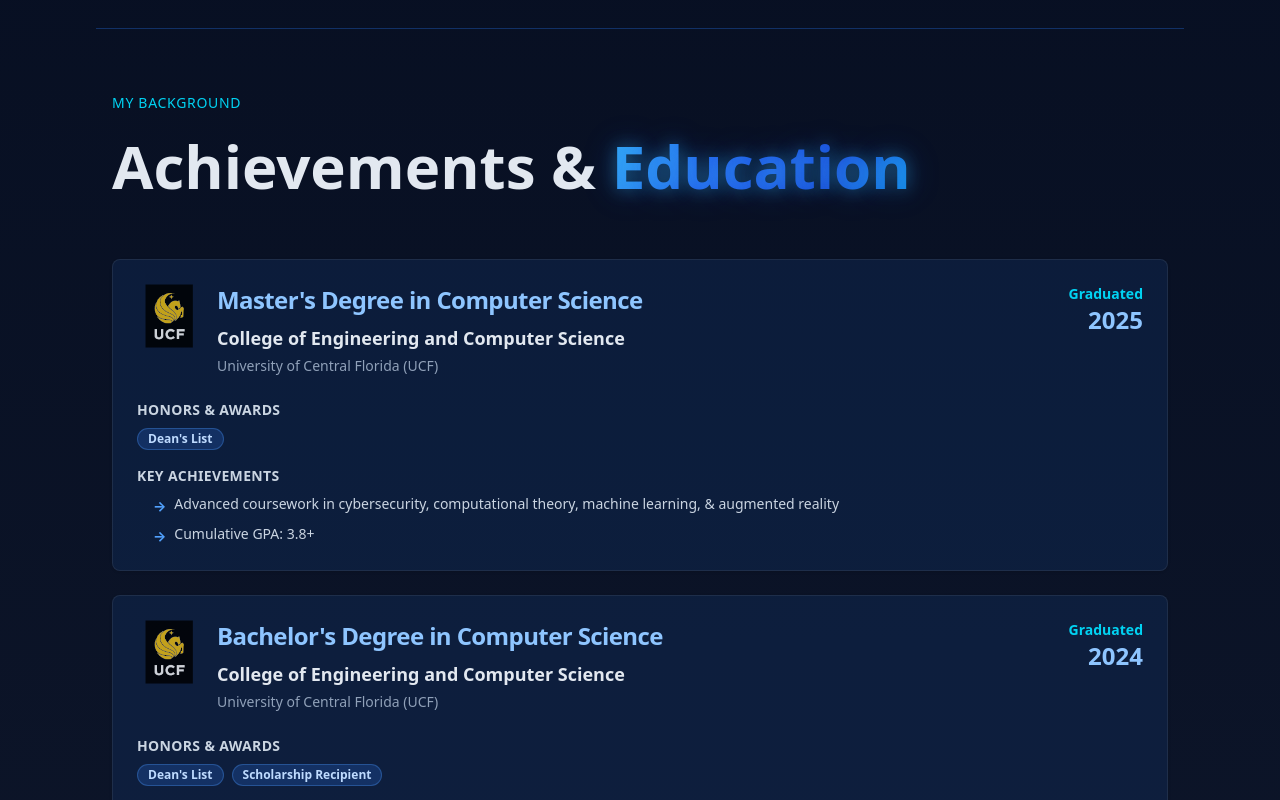
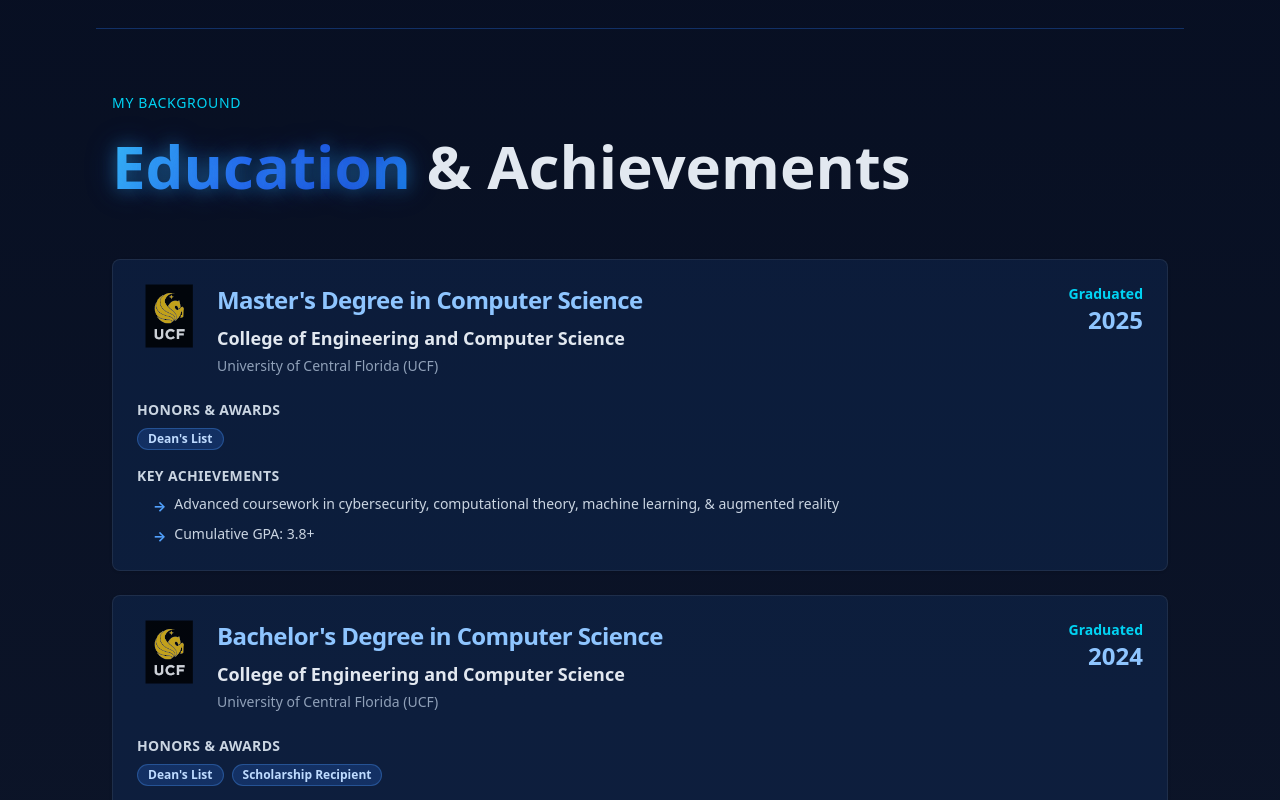
Before and after one commit to JPacheco35/portfolio, a React (Vite) app: page / in a window 1280 px wide. Shown: the part 1820-2620 px from the top of the page. Built offline with nearby package versions, Linux system fonts and the light colour scheme; no server answers.

Commit message:
fix: Contact Section header verbage

```diff
--- a/src/components/ContactSection.tsx
+++ b/src/components/ContactSection.tsx
@@ -7,6 +7,7 @@ import { cn } from '@/lib/utils'
 import { Github, Linkedin, Mail, MapPin, Send } from 'lucide-react'
 import SocialCard from "@/components/SocialCard.tsx";
 import OpportunityPill from "@/components/OpportunityPill.tsx";
+import styles from "@/components/HeroSection.module.css";
 
 
 // am i looking for new work/jobs? --> display green pill
@@ -100,6 +101,12 @@ export function ContactSection() {
 
   return (
     <section id="contact" className="container-max py-16">
+
+      {/*title section*/}
+      <h1 className="mb-12 border-b border-blue-500/30 pb-4 text-[60px] font-bold">
+        <span className={styles.heroNameGradient}>Contact </span> Details
+      </h1>
+
       <div className="grid gap-6 lg:grid-cols-2">
         <Card className="transition-all duration-300 hover:border-blue-400 hover:bg-blue-500/15">
 
--- a/src/components/EducationSection.tsx
+++ b/src/components/EducationSection.tsx
@@ -50,8 +50,7 @@ export function EducationSection() {
           my background
         </p>
         <h1 className="text-[60px] font-bold">
-          Achievements &{' '}
-          <span className={styles.heroNameGradient}>Education</span>
+          <span className={styles.heroNameGradient}>Education </span> & Achievements{' '}
         </h1>
       </div>
 
```
